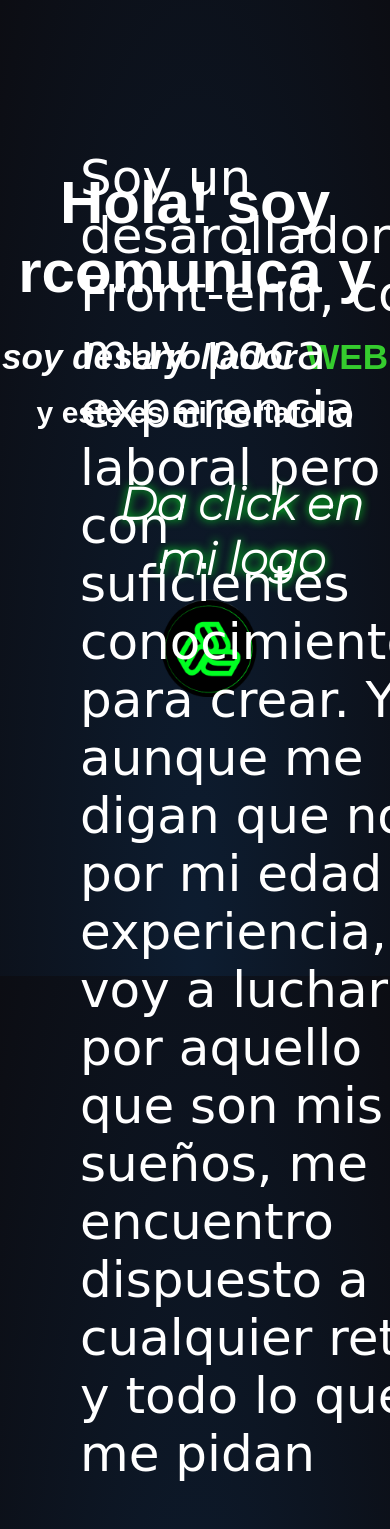
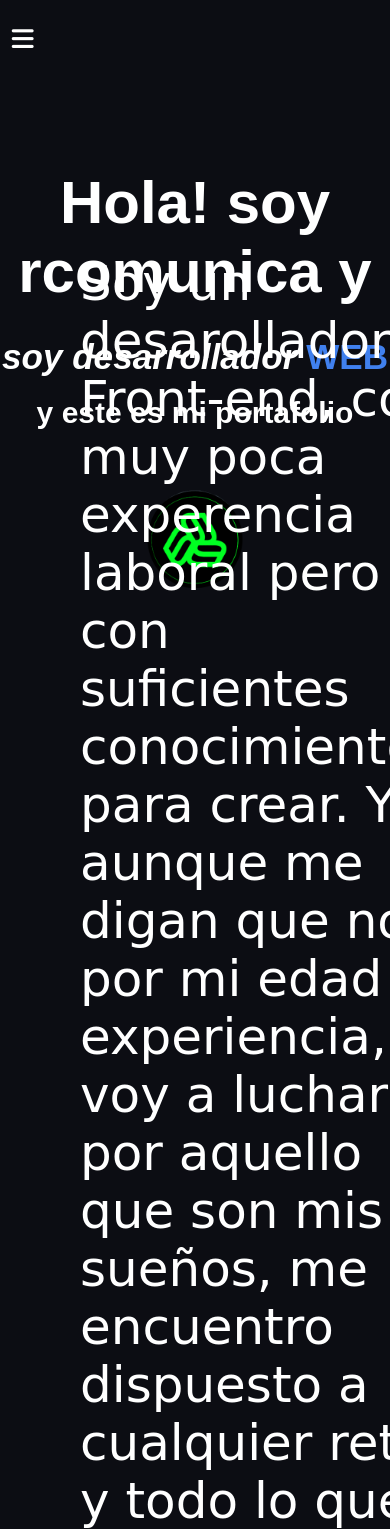
Before and after one commit to rcomunica/Portafolio, a PHP site: a page that uses index.html in a window 390 px wide; the page is wider, and only the part inside the window is pictured. Shown: the top 1529 px of that part. Run offline with PHP 8.4, Linux system fonts and the light colour scheme; some libraries are stand-ins or nearby versions; some web fonts are replaced.

Commit message:
⚙ 100% NAV ⚙ 30% informacion ⚙ 95% Titulo 👉 Pueden ocurrir errores con el responsive de la pagina
👉 El portafolio aun se encuentra en estado BETA

```diff
--- a/app.js
+++ b/app.js
@@ -1,6 +1,6 @@
 
 var TextNeon = document.getElementById('neonText')
-var time = 2000
+var time = 9500
 
 
 function AparecerNeon(){
@@ -19,3 +19,16 @@ function AparecerNeon(){
 }
 
 AparecerNeon()
+
+
+  let buttons = document.querySelectorAll('a');
+  buttons.forEach((button) => {
+    button.addEventListener('click', (e) => {
+      e.preventDefault();
+      let target = e.currentTarget.getAttribute('href');
+
+      document.querySelector(target).scrollIntoView({
+        behavior: 'smooth'
+      });
+    });
+  });
--- a/index.html
+++ b/index.html
@@ -3,6 +3,7 @@
 <head>
 	<title>rcomunica - Portafolio</title>
 	<meta charset="utf-8">
+	<meta name="viewport" content="width=device-width, initial-scale=1.0">
     <!-- Vinculaciones -->
     <link rel="preconnect" href="https://fonts.googleapis.com">
 	<link rel="preconnect" href="https://fonts.gstatic.com" crossorigin>
@@ -17,8 +18,27 @@
 
 
 	<div class="container">
-		<div class="container_nav" id="container_nav">
+
+		<input type="checkbox" id="btn-menu">
+	<div class="btn-menu">
+		<label for="btn-menu" class="fa-solid fa-bars"></label>
+	</div>
+	<div class="container-menu">
+		<div class="cont-menu">
+			<nav>
+				<a href="#sobre-mi"><i class="fa-solid fa-user"></i> Sobre mi</a>
+				<a href="#lenguajes"><i class="fa-solid fa-code"></i> Lenguajes</a>
+				<a href="#portafolio"><i class="fa-solid fa-book"></i> Portafolio</a>
+				<a href="#contactame"><i class="fa-solid fa-message"></i> Contacto</a>
+				<a href="#redes"><i class="fa-solid fa-share-nodes"></i> Redes sociales</a>
+			</nav>
+			<label for="btn-menu" class="fa-solid fa-xmark"></label>
 		</div>
+	</div>
+
+
+
+
 		<center>
 			<div class="container_title">
 				<h1 class="title">Hola! soy <r>rcomunica</r> y</h1>
@@ -30,9 +50,11 @@
 				<h2 class="neonText" id="neonText">Da click en mi logo</h2>
 			</div>
 		</center>
-		<div class="container_about-me">
-			<p class="about-me__text" id="sobre-mi">Soy un desarollador Front-end, con muy poca experencia laboral pero con suficientes conocimientos para crear. Y aunque me digan que no por mi edad o experiencia, voy a luchar por aquello que son mis sueños, me encuentro dispuesto a cualquier reto y todo lo que me pidan</p>
-			<img src="src/person.png" class="img__about-me">
+		<div class="AboutmeContainer">
+			<div class="container_about-me">
+				<p class="about-me__text" id="sobre-mi">Soy un desarollador Front-end, con muy poca experencia laboral pero con suficientes conocimientos para crear. Y aunque me digan que no por mi edad o experiencia, voy a luchar por aquello que son mis sueños, me encuentro dispuesto a cualquier reto y todo lo que me pidan</p>
+				<img src="src/person.png" class="img__about-me">
+			</div>
 		</div>
 	</div>
 </body>
@@ -51,5 +73,11 @@
 				}
 			}
 	</script>
+
+
 -->
+
+
+
+
 </html>
--- a/styles/style-index.css
+++ b/styles/style-index.css
@@ -33,13 +33,9 @@
 
 /*Selectores Container, body y HTML */
 
-/* Scrool behavior (activar en google) */
-html{
-    scroll-behavior: smooth ;
-}
 /*Color del cuerpo */
 body{
-    background: radial-gradient(ellipse at bottom, #0d1d31 0%, #0c0d13 100%);
+    background: var(--background-color-900);
     margin: 0px;
     padding: 0px;
     overflow-x: hidden;
@@ -63,6 +59,94 @@ h1,h3,h4{
     color: #fff;
 }
 
+/* NAV */
+
+
+
+.btn-menu{
+    color: #fff;
+    float: left;
+    line-height: 80px;
+    position: absolute;
+    left: 3%;
+    font-size: 25px;
+
+}
+
+
+#btn-menu{
+    display: none;
+}
+
+.container-menu{
+    position: absolute;
+    background: rgba(0, 0, 0, 0.5);
+    width: 100%;
+    height: 100vh;
+    top: 0;
+    left: 0;
+    transition: all 500ms ease;
+    opacity: 0;
+    visibility: hidden;
+}
+
+#btn-menu:checked ~ .container-menu{
+    opacity: 1;
+    visibility: visible;
+}
+
+.cont-menu{
+    width: 100%;
+    max-width: 250px;
+    background-color: #1c1c1c;
+    height: 100vh;
+    position: relative;
+    transition: all 500ms ease;
+    transform: translateX(-100%);
+}
+
+#btn-menu:checked ~ .container-menu .cont-menu{
+    transform: translateX(0%);
+}
+
+
+.cont-menu nav{
+    transform: translateY(15%);
+
+}
+
+.cont-menu nav a{
+    display: block;
+    font-family: 'Montserrat', sans-serif;
+    padding: 20px;
+    color: #c7c7c7;
+    border-left: 5px solid transparent;
+    transition: all 400ms ease;
+}
+
+.cont-menu nav a:hover{
+    border-left: 5px solid #c7c7c7;
+    background-color: #1f1f1f;
+}
+
+.cont-menu nav a:hover{
+    color: var(--green-icon);
+}
+
+.cont-menu label{
+    position: absolute;
+    right: 5px;
+    color: white;
+    top: 10px;
+    cursor: pointer;
+    font-size: 20px;
+}
+
+.btn-menu label{
+    cursor: pointer;
+}
+
+
 
 /* TITULO */
 
@@ -77,23 +161,20 @@ h1,h3,h4{
 .neonText {
     font-family: 'Montserrat', sans-serif;
     color: #fff;
-    left: 11vh;
-    text-shadow: 0 0 10px var(--logo-color);
-    position: absolute;
-    top: 38vh;
     display: none;
     opacity: 0;
+    text-shadow: 0 0 10px var(--logo-color);
   }
 
 .title r{
     transition: 1s;
 }
 .title r:hover{
-    color: var(--comunica-color);
+    color: var(--logo-color);
     transition: 1s;
 }
 .description w {
-    color: var(--green-icon);
+    color: var(--comunica-color);
 }
 .title{
     position: relative;
@@ -103,9 +184,6 @@ h1,h3,h4{
 
 .img__title{
     width: 98px;
-    left: 41%;
-    top: 57vh;
-    position: absolute;
     animation-name: down-button;
     animation-duration: 1s;
     animation-delay: 2s;
```
